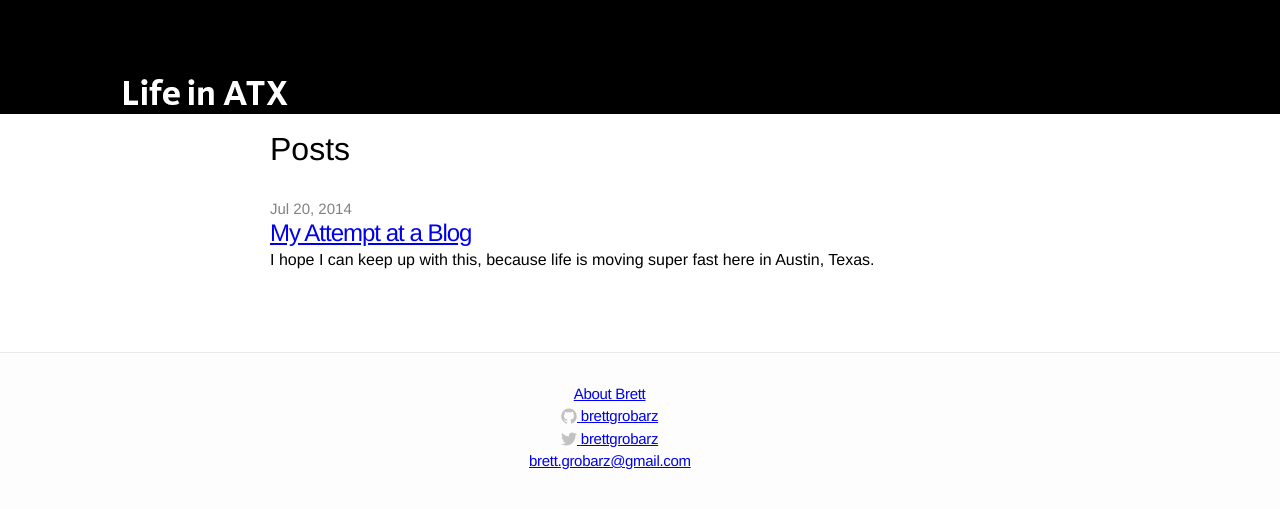
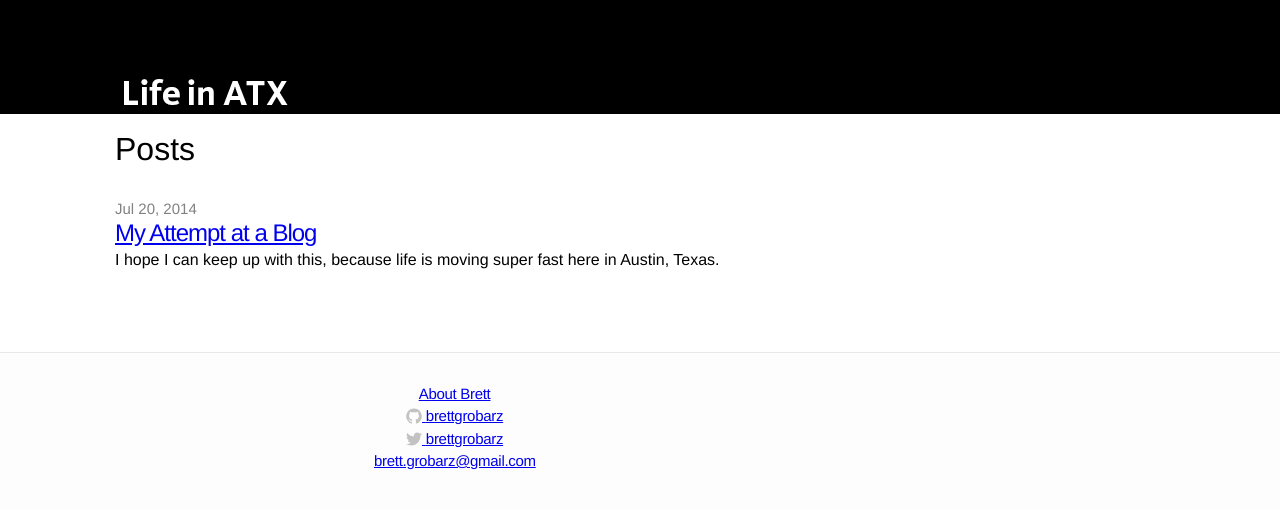
Before and after one commit to brettgrobarz/brettgrobarz.github.io, a Jekyll site: the page built from index.html, in a window 1280 px wide and 900 px high. Shown: the top 509 px of the window. Built offline with Jekyll 4.4.1, drawn with Linux system fonts in a browser that asks for light colours.

Commit message:
fixed margin issue

```diff
--- a/css/main.css
+++ b/css/main.css
@@ -53,7 +53,7 @@ a:visited { color: #205caa; }*/
 .wrap {
   max-width: 800px;
   padding: 0 30px;
-  margin: 0 auto;
+  margin: 0 85px;
   zoom: 1;
 }
 
```
